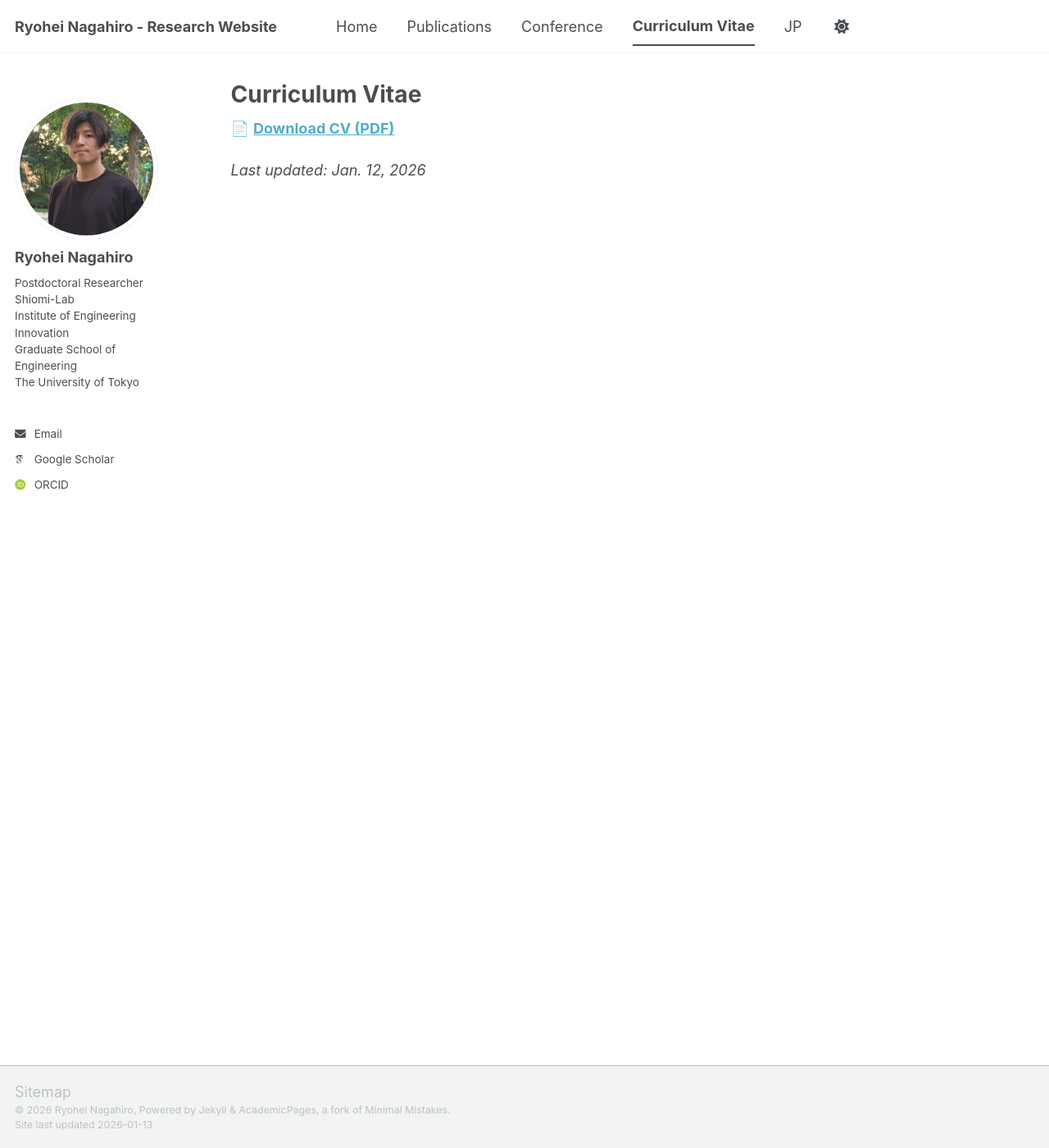
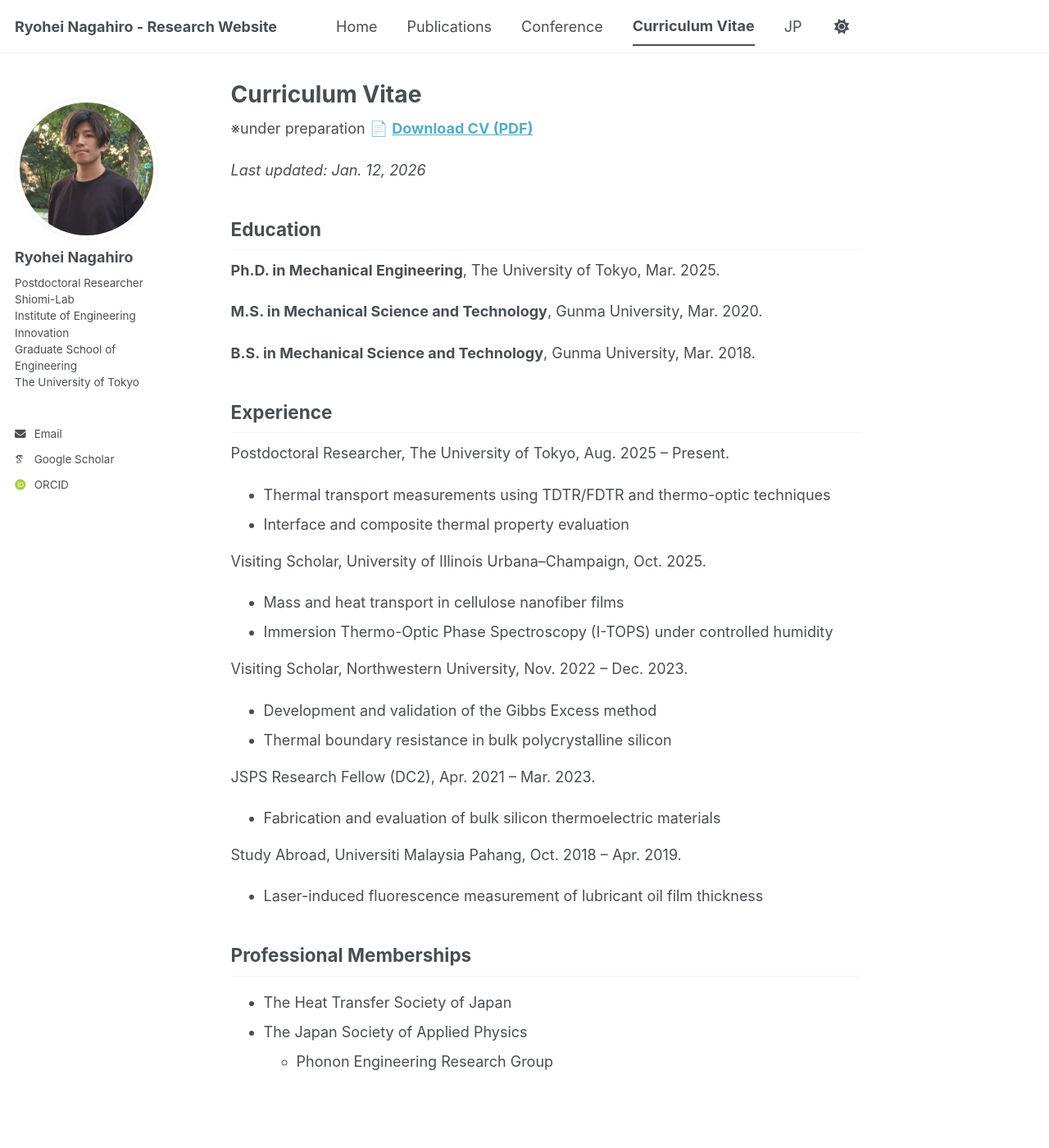
Before and after one commit to ryohei-nagahiro/ryohei-nagahiro.github.io, a Jekyll site: the page built from _pages/cv.md, in a window 1280 px wide and 1400 px high. Shown: the whole window at 82% size. Built offline with Jekyll 4.4.1, drawn with Linux system fonts in a browser that asks for light colours; some web fonts are replaced; a script bundle is joined from its source files by our own code; library files that are not in the unit come from our copies.

Commit message:
Update cv.md

```diff
--- a/_pages/cv.md
+++ b/_pages/cv.md
@@ -3,7 +3,43 @@ title: "Curriculum Vitae"
 permalink: /cv/
 author_profile: true
 ---
-
+※under preparation
 📄 **[Download CV (PDF)](/files/CV_Ryohei_Nagahiro.pdf)**
 
 _Last updated: Jan. 12, 2026_
+
+Education
+----------------
+**Ph.D. in Mechanical Engineering**, The University of Tokyo, Mar. 2025.
+
+**M.S. in Mechanical Science and Technology**, Gunma University, Mar. 2020.
+
+**B.S. in Mechanical Science and Technology**, Gunma University, Mar. 2018.
+
+
+Experience
+----------------
+Postdoctoral Researcher, The University of Tokyo, Aug. 2025 – Present.
+- Thermal transport measurements using TDTR/FDTR and thermo-optic techniques
+- Interface and composite thermal property evaluation
+
+Visiting Scholar, University of Illinois Urbana–Champaign, Oct. 2025.
+- Mass and heat transport in cellulose nanofiber films
+- Immersion Thermo-Optic Phase Spectroscopy (I-TOPS) under controlled humidity
+
+Visiting Scholar, Northwestern University, Nov. 2022 – Dec. 2023.
+- Development and validation of the Gibbs Excess method
+- Thermal boundary resistance in bulk polycrystalline silicon
+
+JSPS Research Fellow (DC2), Apr. 2021 – Mar. 2023.
+- Fabrication and evaluation of bulk silicon thermoelectric materials
+
+Study Abroad, Universiti Malaysia Pahang, Oct. 2018 – Apr. 2019.
+- Laser-induced fluorescence measurement of lubricant oil film thickness
+
+
+Professional Memberships
+----------------
+- The Heat Transfer Society of Japan
+- The Japan Society of Applied Physics
+  - Phonon Engineering Research Group
```
